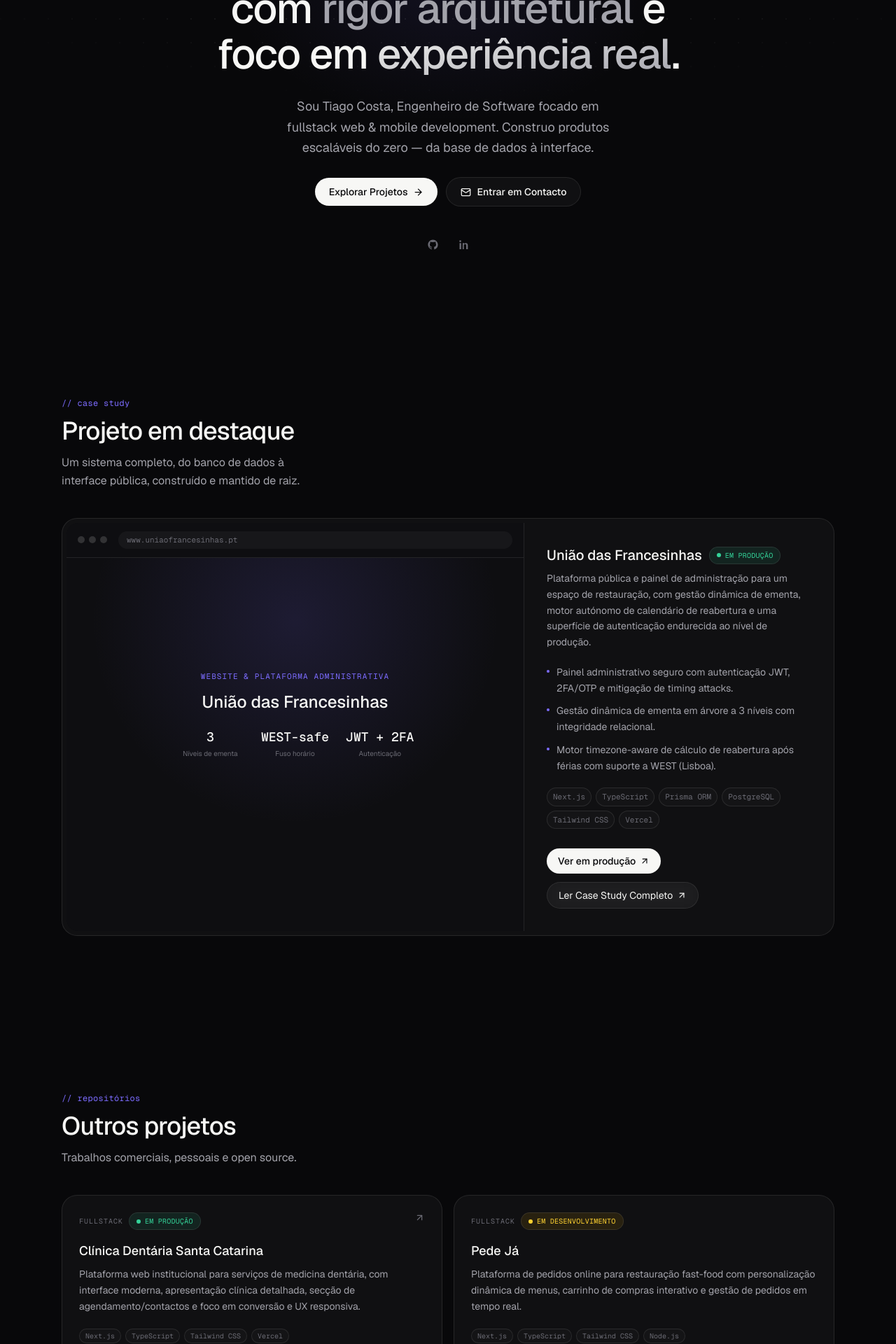
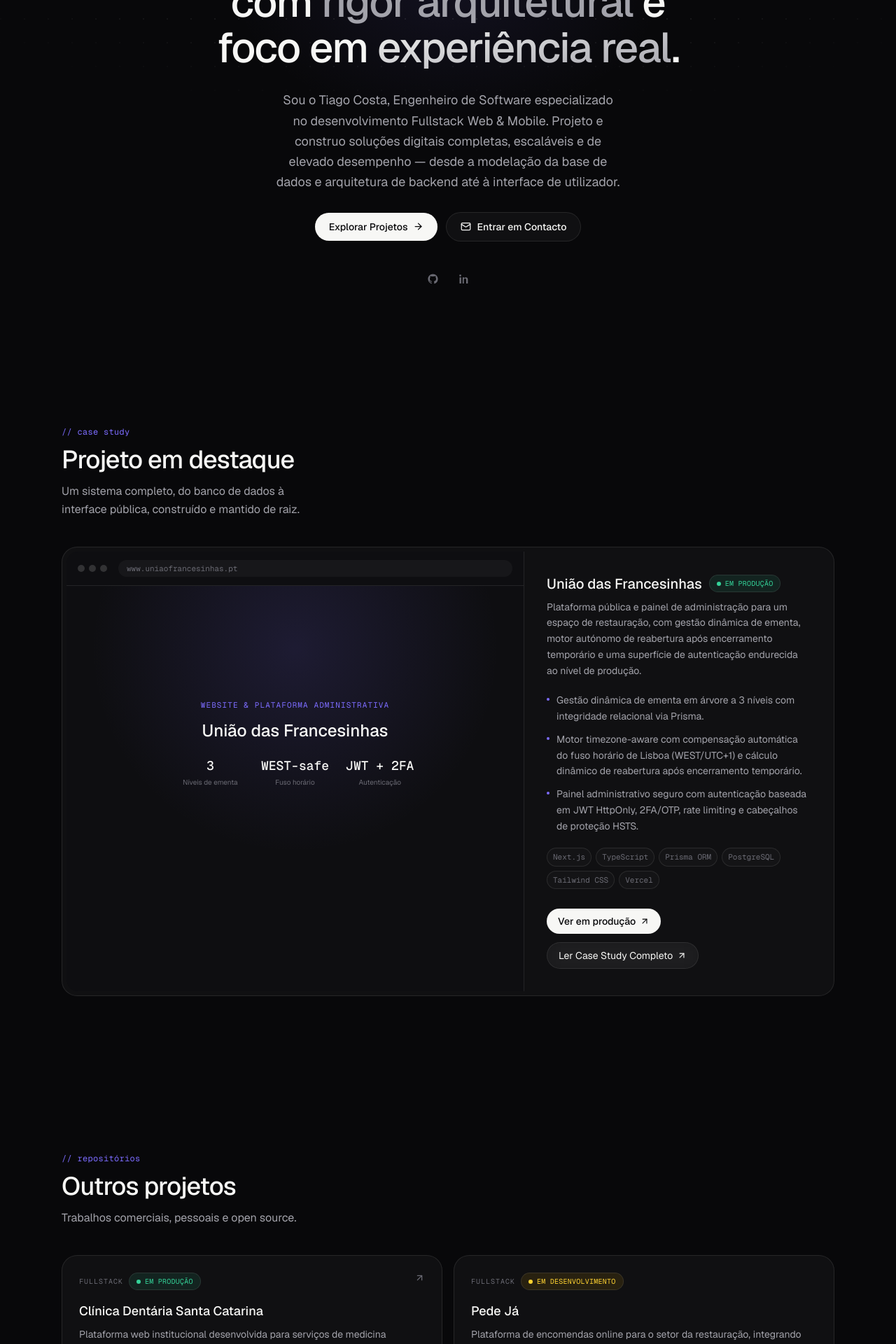
Before and after one commit to taigueis/portfolio, a Next.js app: page / in a window 1280 px wide. Shown: the part 280-2200 px from the top of the page at 70% size. Built offline with nearby package versions, Linux system fonts and the light colour scheme.

Commit message:
refactor: standardize copywriting to professional European Portuguese across all sections
Co-Authored-By: Claude Sonnet 5 <noreply@anthropic.com>
Claude-Session: https://claude.ai/code/session_01QGy83rqRKfApZxkLAw87cp

```diff
--- a/src/app/layout.tsx
+++ b/src/app/layout.tsx
@@ -16,7 +16,7 @@ const geistMono = Geist_Mono({
 
 const title = "Tiago Costa | Software Engineer & Fullstack Developer";
 const description =
-  "Portfólio de Engenharia de Software e Desenvolvimento Fullstack. Especialista em Next.js, TypeScript, arquitetura de sistemas e aplicações web/mobile de alta performance.";
+  "Portfólio de Engenharia de Software e Desenvolvimento Fullstack. Especialista em Next.js, TypeScript, arquitetura de sistemas e aplicações web/mobile de elevado desempenho.";
 
 export const metadata: Metadata = {
   metadataBase: new URL(siteUrl),
@@ -66,7 +66,7 @@ const jsonLd = {
   "@context": "https://schema.org",
   "@type": "Person",
   name: profile.name,
-  jobTitle: "Software Engineer",
+  jobTitle: profile.role,
   description,
   email: `mailto:${profile.email}`,
   url: siteUrl,
--- a/src/components/sections/about.tsx
+++ b/src/components/sections/about.tsx
@@ -6,7 +6,7 @@ import { SectionHeading } from "@/components/ui/section-heading";
 const facts = [
   { label: "Foco", value: "Fullstack Web & Mobile" },
   { label: "Abordagem", value: "Arquitetura antes de código" },
-  { label: "Base", value: "Portugal, remoto-friendly" },
+  { label: "Base", value: "Portugal, disponível para remoto" },
 ];
 
 export function About() {
@@ -26,14 +26,16 @@ export function About() {
             </p>
             <p>
               Sinto-me em casa tanto na base de dados como na interface — desde a modelação de
-              esquemas relacionais e escrita de queries eficientes, até à construção de interfaces
-              fluidas e acessíveis com React e Next.js. Essa visão de ponta a ponta é o que me
-              permite tomar decisões de arquitetura com consciência do impacto real que têm no
-              utilizador final.
+              esquemas relacionais e a escrita de consultas eficientes, até à construção de
+              interfaces fluidas e acessíveis com React e Next.js. Essa visão de ponta a ponta é
+              o que me permite tomar decisões de arquitetura com consciência do impacto real que
+              têm no utilizador final.
             </p>
             <p>
-              Dou valor a código legível, testável e a boas práticas de segurança desde o primeiro
-              commit — não como um passo extra, mas como parte inseparável de construir bem.
+              Trabalho com autonomia em todas as fases de um projeto — do levantamento de
+              requisitos ao deploy em produção — e dou valor a código legível, testável e a boas
+              práticas de segurança desde o primeiro commit, não como um passo extra, mas como
+              parte inseparável de construir bem.
             </p>
           </div>
         </Reveal>
--- a/src/components/sections/hero.tsx
+++ b/src/components/sections/hero.tsx
@@ -50,8 +50,10 @@ export function Hero() {
           style={delayStyle(2)}
           className="animate-fade-up max-w-xl text-balance text-base leading-relaxed text-foreground-muted sm:text-lg"
         >
-          Sou {profile.name}, {profile.role} focado em {profile.tagline.toLowerCase()}.
-          Construo produtos escaláveis do zero — da base de dados à interface.
+          Sou o {profile.name}, {profile.role} especializado no desenvolvimento Fullstack
+          Web & Mobile. Projeto e construo soluções digitais completas, escaláveis e de
+          elevado desempenho — desde a modelação da base de dados e arquitetura de backend
+          até à interface de utilizador.
         </p>
 
         <div
--- a/src/data/projects.ts
+++ b/src/data/projects.ts
@@ -21,7 +21,7 @@ export const featuredProject: FeaturedProject = {
   title: "União das Francesinhas",
   client: "Website & Plataforma Administrativa",
   description:
-    "Plataforma pública e painel de administração para um espaço de restauração, com gestão dinâmica de ementa, motor autónomo de calendário de reabertura e uma superfície de autenticação endurecida ao nível de produção.",
+    "Plataforma pública e painel de administração para um espaço de restauração, com gestão dinâmica de ementa, motor autónomo de reabertura após encerramento temporário e uma superfície de autenticação endurecida ao nível de produção.",
   status: "Em Produção",
   url: "https://www.uniaofrancesinhas.pt",
   stack: ["Next.js", "TypeScript", "Prisma ORM", "PostgreSQL", "Tailwind CSS", "Vercel"],
@@ -31,9 +31,9 @@ export const featuredProject: FeaturedProject = {
     { label: "Autenticação", value: "JWT + 2FA" },
   ],
   highlights: [
-    "Painel administrativo seguro com autenticação JWT, 2FA/OTP e mitigação de timing attacks.",
-    "Gestão dinâmica de ementa em árvore a 3 níveis com integridade relacional.",
-    "Motor timezone-aware de cálculo de reabertura após férias com suporte a WEST (Lisboa).",
+    "Gestão dinâmica de ementa em árvore a 3 níveis com integridade relacional via Prisma.",
+    "Motor timezone-aware com compensação automática do fuso horário de Lisboa (WEST/UTC+1) e cálculo dinâmico de reabertura após encerramento temporário.",
+    "Painel administrativo seguro com autenticação baseada em JWT HttpOnly, 2FA/OTP, rate limiting e cabeçalhos de proteção HSTS.",
   ],
 };
 
@@ -52,7 +52,7 @@ export const projects: Project[] = [
   {
     title: "Clínica Dentária Santa Catarina",
     description:
-      "Plataforma web institucional para serviços de medicina dentária, com interface moderna, apresentação clínica detalhada, secção de agendamento/contactos e foco em conversão e UX responsiva.",
+      "Plataforma web institucional desenvolvida para serviços de medicina dentária, com interface moderna, secção interativa de marcação de consultas e foco na conversão e experiência de utilizador.",
     stack: ["Next.js", "TypeScript", "Tailwind CSS", "Vercel"],
     status: "Em Produção",
     liveUrl: "https://clinica-dentaria-santa-catarina.vercel.app",
@@ -62,7 +62,7 @@ export const projects: Project[] = [
   {
     title: "Pede Já",
     description:
-      "Plataforma de pedidos online para restauração fast-food com personalização dinâmica de menus, carrinho de compras interativo e gestão de pedidos em tempo real.",
+      "Plataforma de encomendas online para o setor da restauração, integrando personalização de menus, carrinho interativo e gestão de fluxos de pedidos em tempo real.",
     stack: ["Next.js", "TypeScript", "Tailwind CSS", "Node.js"],
     status: "Em Desenvolvimento",
     category: "Fullstack",
@@ -71,7 +71,7 @@ export const projects: Project[] = [
   {
     title: "EasyTicket",
     description:
-      "Sistema de bilheteira digital e gestão de eventos com controlo de acessos, validação de ingressos e gestão de base de dados relacional.",
+      "Sistema de gestão de eventos e bilheteira digital com controlo de acessos, emissão de ingressos e integridade em base de dados relacional.",
     stack: ["PHP", "MySQL", "JavaScript", "HTML/CSS"],
     status: "Open Source",
     repoUrl: "https://github.com/taigueis/easyticket.com",
--- a/src/data/skills.ts
+++ b/src/data/skills.ts
@@ -7,22 +7,22 @@ export type SkillCategory = {
 export const skillCategories: SkillCategory[] = [
   {
     eyebrow: "frontend",
-    title: "Frontend & Web",
+    title: "Frontend & Interfaces",
     skills: ["Next.js", "React", "TypeScript", "Tailwind CSS", "Angular", "Ionic"],
   },
   {
     eyebrow: "backend",
-    title: "Backend & Dados",
+    title: "Backend & Bases de Dados",
     skills: ["Node.js", "Prisma ORM", "PostgreSQL", "MongoDB", "T-SQL"],
   },
   {
     eyebrow: "languages",
-    title: "Linguagens",
+    title: "Linguagens de Programação",
     skills: ["TypeScript", "JavaScript", "C", "Java", "SQL"],
   },
   {
     eyebrow: "tooling",
-    title: "Ferramentas & DevOps",
+    title: "Ferramentas & Infraestrutura",
     skills: ["Git", "GitHub", "Vercel", "Docker", "Linux", "OBS Studio", "VEGAS Pro"],
   },
 ];
```
